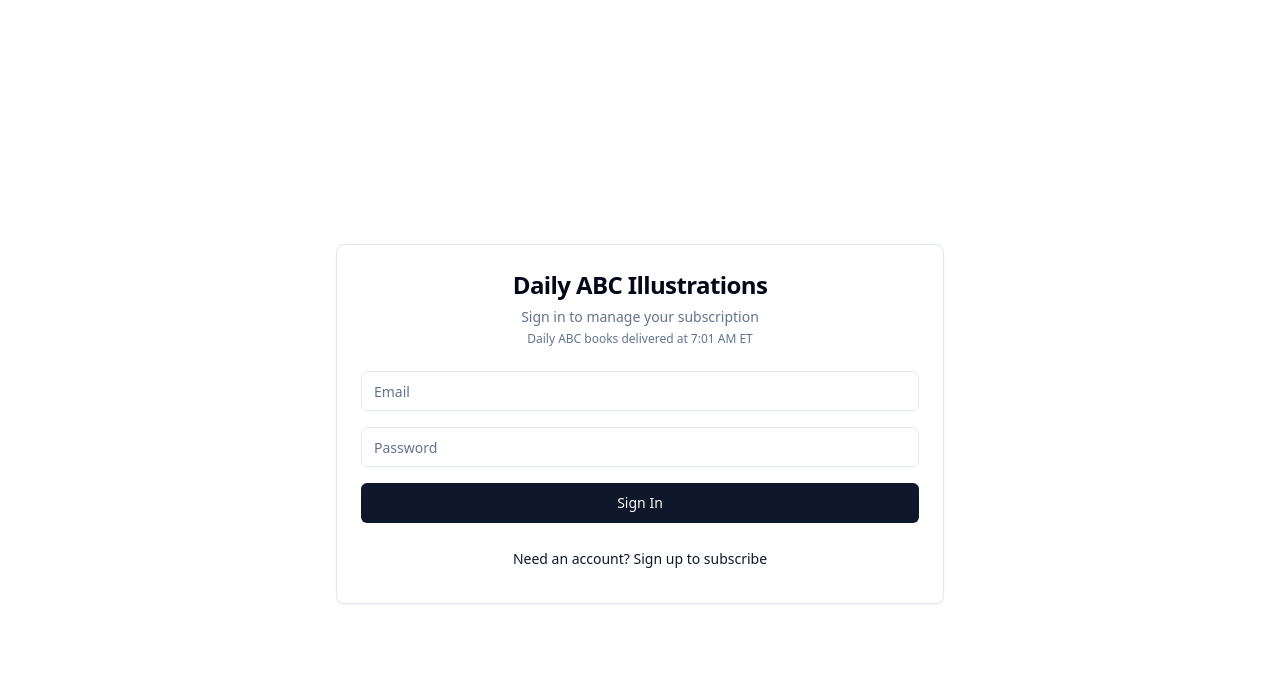
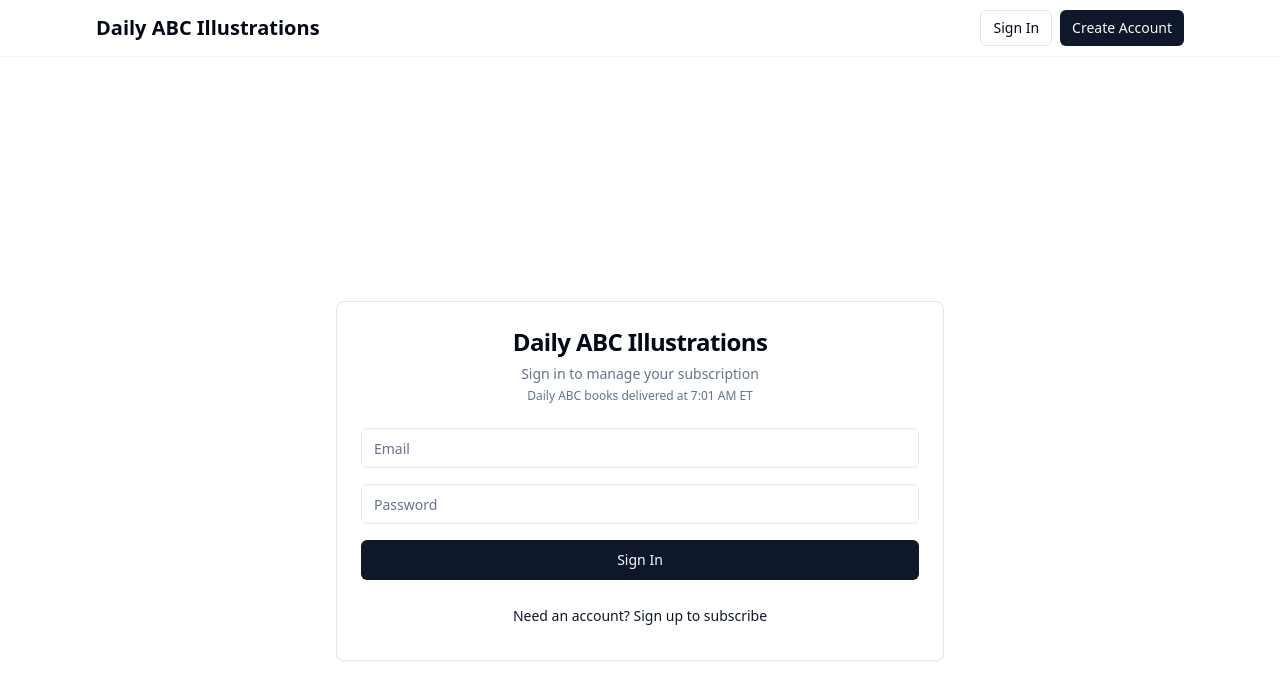
Before and after one commit to jordanleahy/daily-abc-illustrations, a React (Vite) app: page /auth in a window 1280 px wide. Shown: the top 700 px of the page. Built offline with nearby package versions, Linux system fonts and the light colour scheme.

Commit message:
Add header to auth page

```diff
--- a/src/pages/Auth.tsx
+++ b/src/pages/Auth.tsx
@@ -157,7 +157,7 @@ const Auth = () => {
   };
 
   return (
-    <PageLayout showHeader={false}>
+    <PageLayout>
       <Container size="sm" className="flex items-center justify-center min-h-screen py-8">
         <Card className="w-full">
           <CardHeader className="text-center">
```
